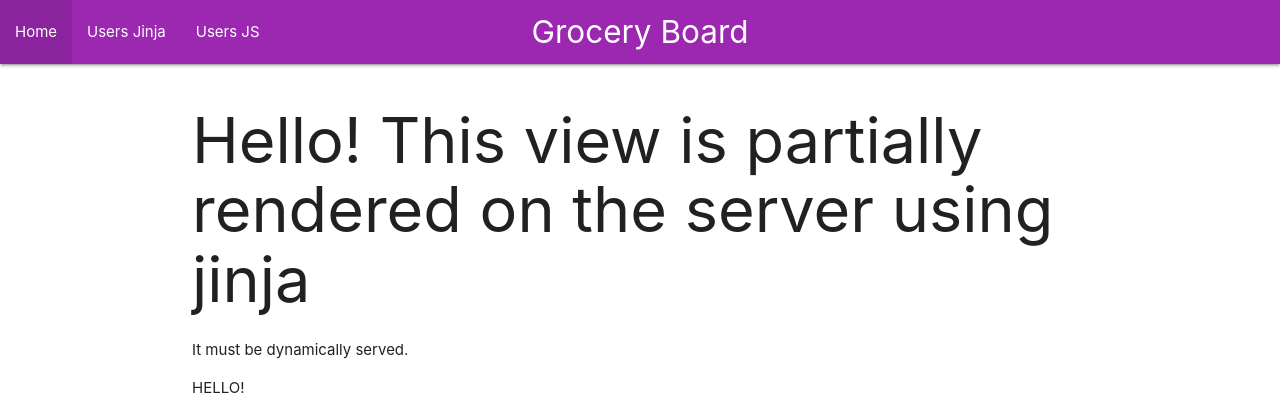
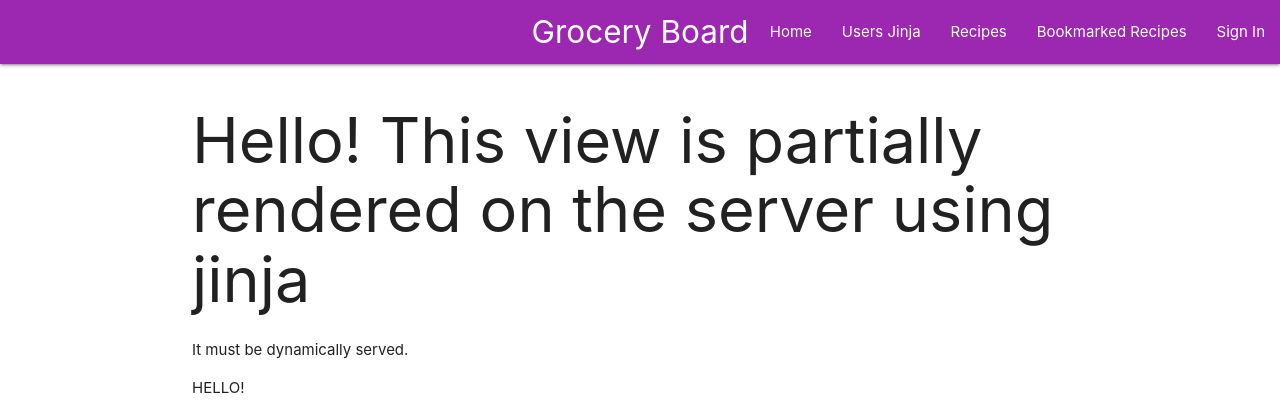
Before and after one commit to firepenguindisopanda/recipe-board, a Flask app: page / in a window 1280 px wide. Shown: the top 416 px of the page. Run offline with Flask 2, Linux system fonts and the light colour scheme; some libraries are stand-ins or nearby versions.

Commit message:
Added three links to navbar

```diff
--- a/App/templates/layout.html
+++ b/App/templates/layout.html
@@ -17,10 +17,13 @@
       <div class="nav-wrapper">
         <a href="#!" class="brand-logo center">{% block page %}{% endblock %}</a>
         <div class="nav-wrapper">
-            <ul id="nav-mobile" class="left">
+            <ul id="nav-mobile" class="right">
                 <li><a href="/">Home</a></li>
                 <li><a href="/users">Users Jinja</a></li>
-                <li><a href="/static/users">Users JS</a></li>
+                <!--<li><a href="/static/users">Users JS</a></li>-->
+                <li><a href="#">Recipes</a></li>
+                <li><a href="#">Bookmarked Recipes</a></li>
+                <li><a href="#">Sign In</a></li>
             </ul>
         </div>
       </div>
```
